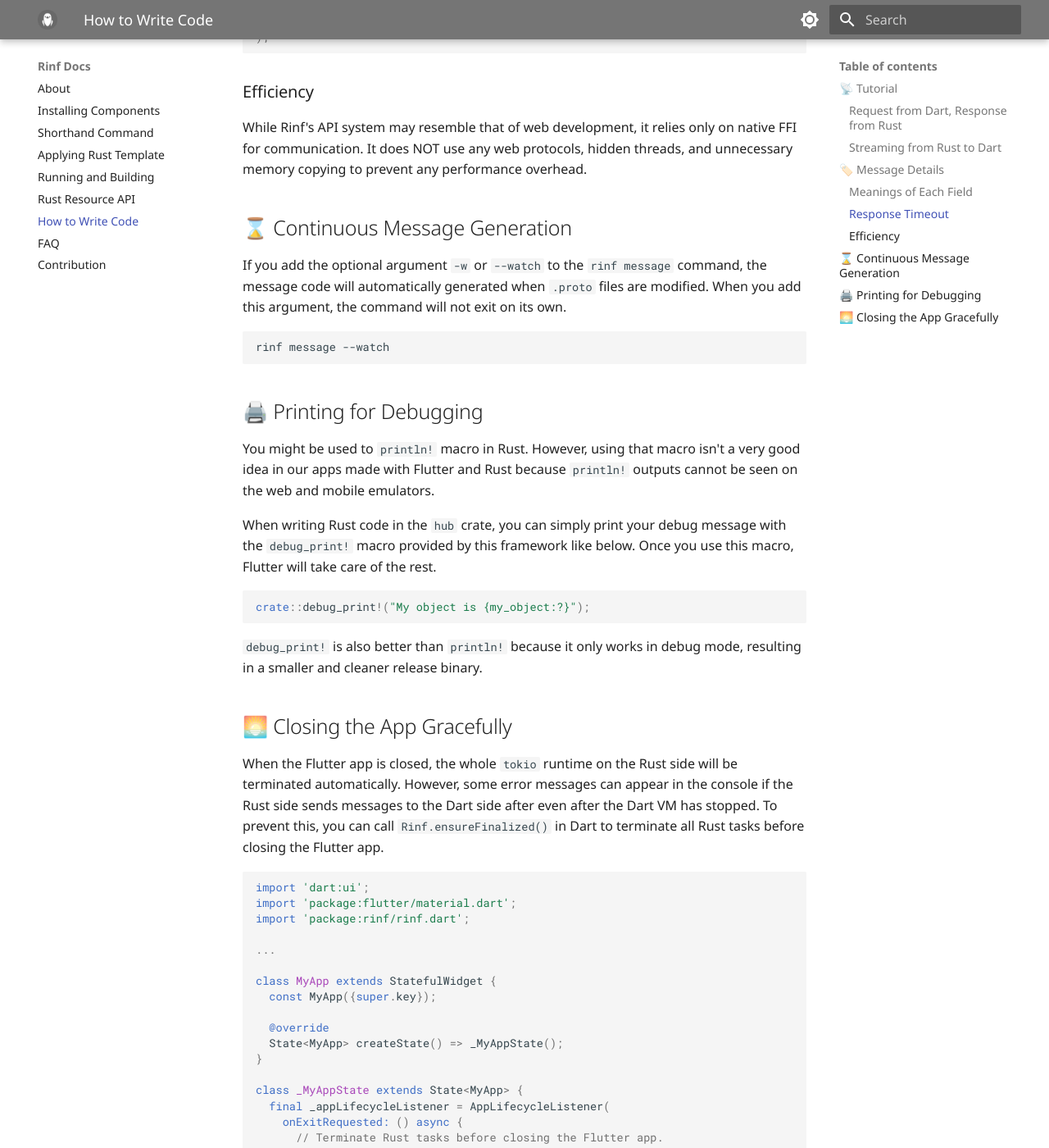
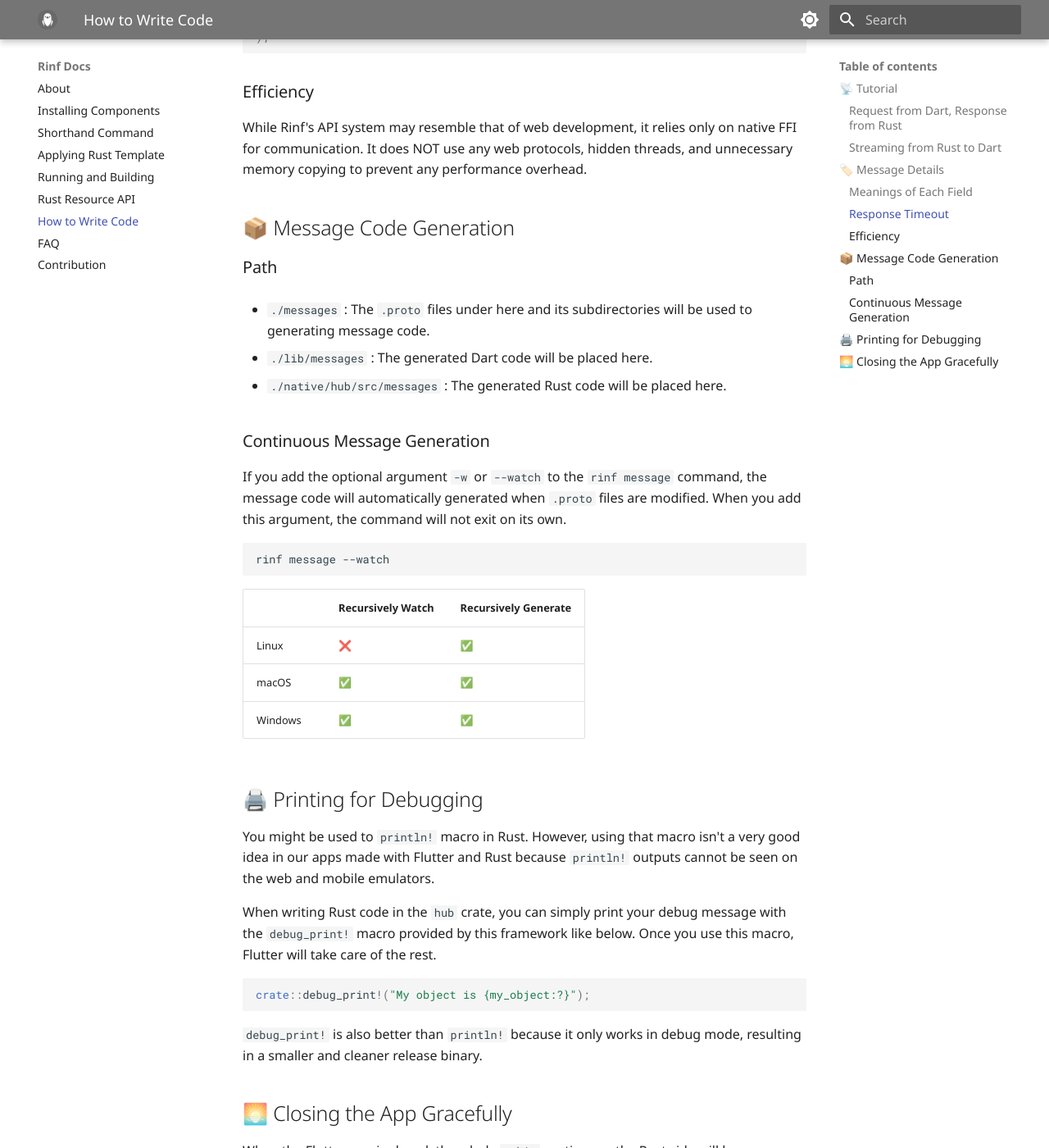
Before and after one commit to cunarist/rinf, an MkDocs documentation site: the page built from documentation/docs/writing-code.md, in a window 1280 px wide and 1400 px high, scrolled down 6525 px. Shown: the whole window at 82% size. Built offline with MkDocs 1.6.1 and Material for MkDocs 9.7.7, drawn with Linux system fonts in a browser that asks for light colours.

Commit message:
Add message code generation section

````diff
--- a/documentation/docs/writing-code.md
+++ b/documentation/docs/writing-code.md
@@ -312,13 +312,29 @@
 
 While Rinf's API system may resemble that of web development, it relies only on native FFI for communication. It does NOT use any web protocols, hidden threads, and unnecessary memory copying to prevent any performance overhead.
 
-## ⌛ Continuous Message Generation
+## 📦 Message Code Generation
+
+### Path
+
+- `./messages` : The `.proto` files under here and its subdirectories will be used to generating message code.
+
+- `./lib/messages` : The generated Dart code will be placed here.
+
+- `./native/hub/src/messages` : The generated Rust code will be placed here.
+
+### Continuous Message Generation
 
 If you add the optional argument `-w` or `--watch` to the `rinf message` command, the message code will automatically generated when `.proto` files are modified. When you add this argument, the command will not exit on its own.
 
 ```bash
 rinf message --watch
 ```
+
+|         | Recursively Watch | Recursively Generate |
+| ------- | ----------------- | -------------------- |
+| Linux   | ❌                | ✅                   |
+| macOS   | ✅                | ✅                   |
+| Windows | ✅                | ✅                   |
 
 ## 🖨️ Printing for Debugging
 
````
